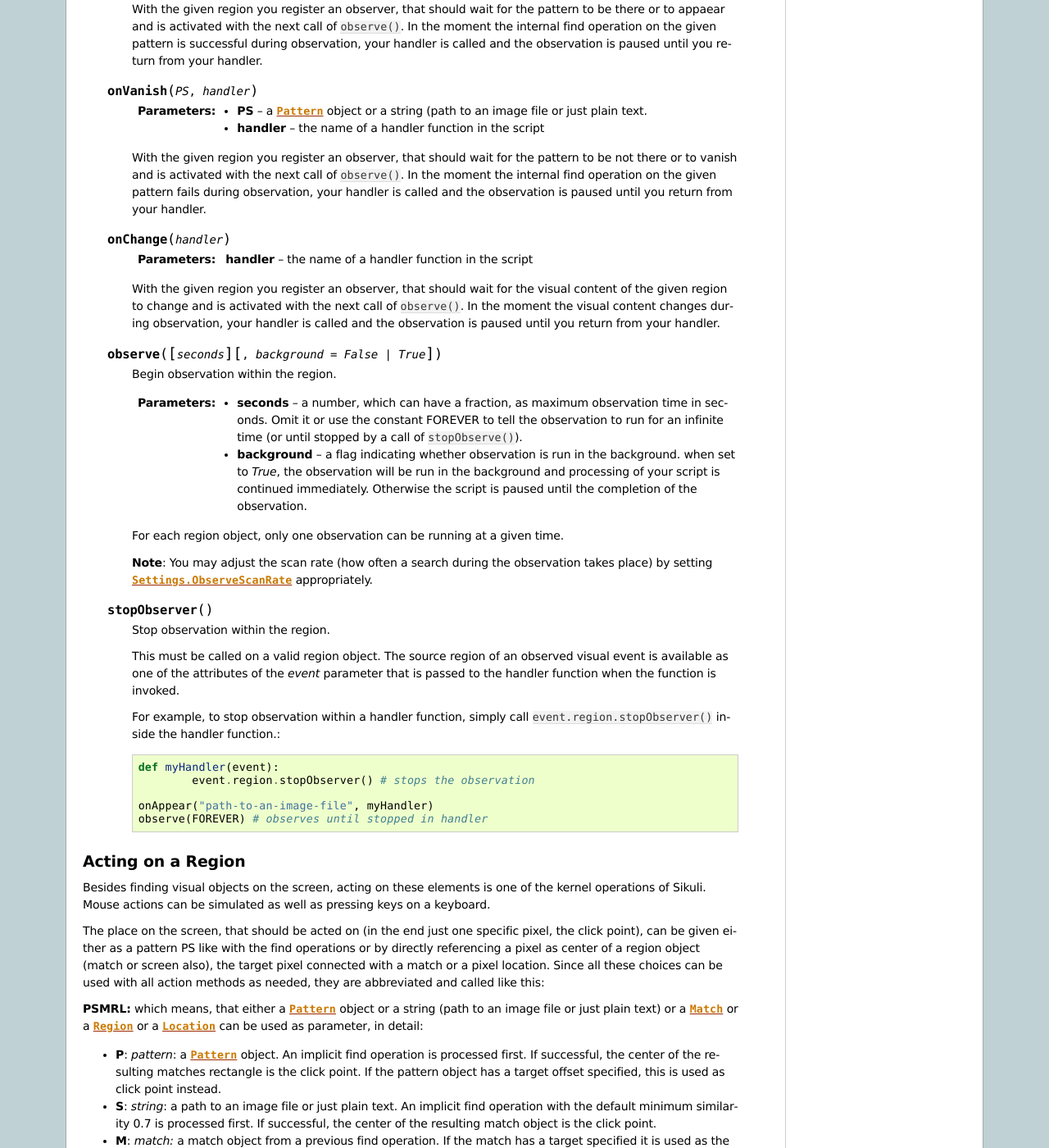
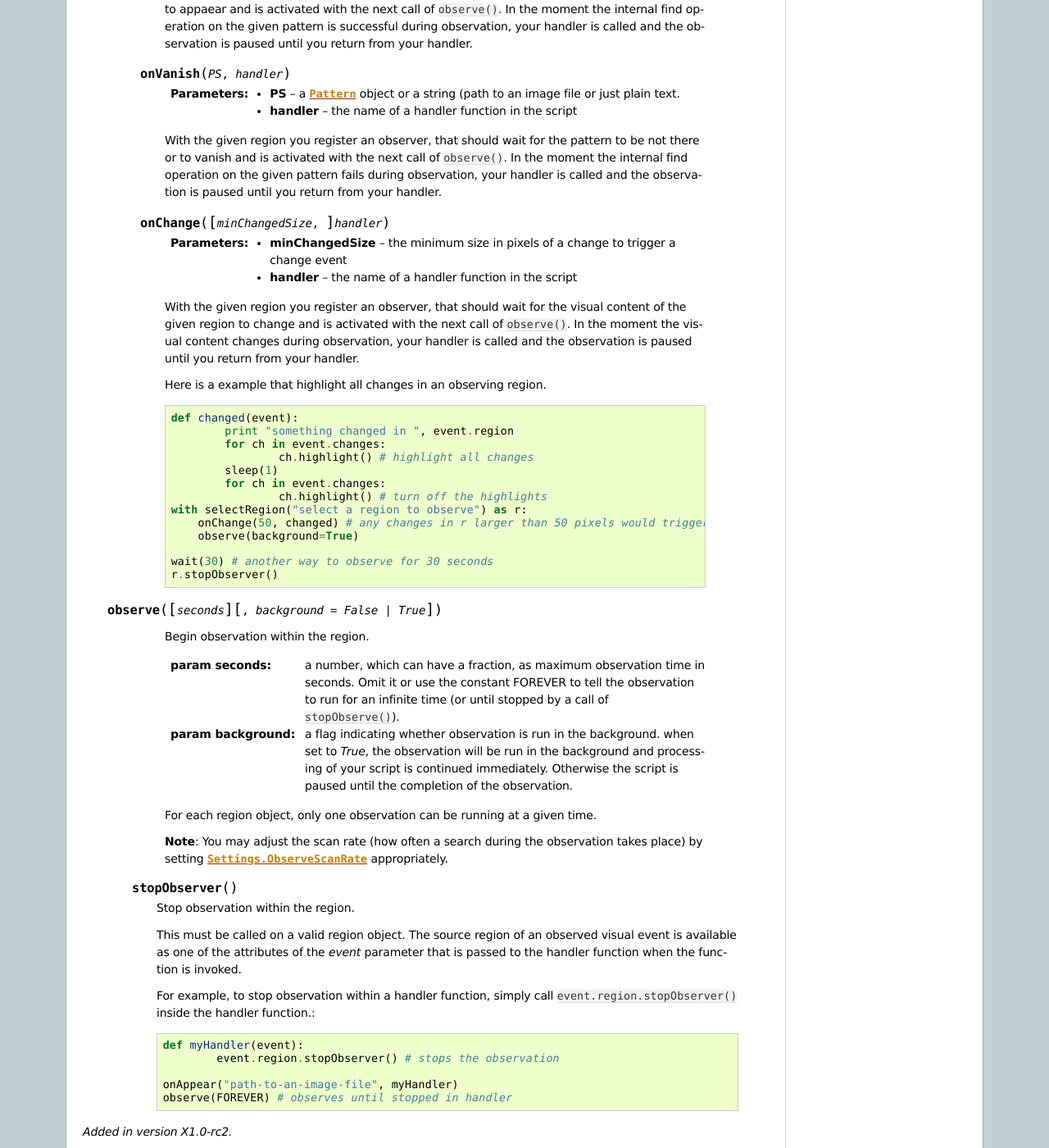
Before and after one commit to sikuli/sikuli, a Sphinx documentation site: the page built from docs/source/region.rst, in a window 1280 px wide and 1400 px high, scrolled down 8230 px. Shown: the whole window at 82% size. Built offline with Sphinx 7.4.7, drawn with Linux system fonts in a browser that asks for light colours; some of the changed text lies outside the part shown.

Commit message:
updated doc to introduce SikuliEvent class and new onChange usage

```diff
--- a/docs/source/region.rst
+++ b/docs/source/region.rst
@@ -468,11 +469,8 @@
 Observing Visual Events in a Region
 -----------------------------------
 
-This feature allows to some extent the implementation of visual event driven
-programming.
-
-You can tell a region to observe that something appears or vanishes or the
-content changes at all. Using the methods
+You can tell a region to observe that something appears or vanishes,
+or something changes in that region. Using the methods
 :py:meth:`Region.onAppear`, :py:meth:`Region.onVanish` and :py:meth:`Region.onChange`,
 you register an event observer that starts its observation when you
 call :py:meth:`Region.observe`. Each region object can have exactly one observation active and
@@ -570,8 +569,9 @@
 		given pattern fails during observation, your handler is called and the
 		observation is paused until you return from your handler.
 
-	.. py:method:: onChange(handler)
+	.. py:method:: onChange([minChangedSize], handler)
 
+		:param minChangedSize: the minimum size in pixels of a change to trigger a change event
 		:param handler: the name of a handler function in the script
 
 		With the given region you register an observer, that should wait for
@@ -580,7 +580,25 @@
 		during observation, your handler is called and the observation is
 		paused until you return from your handler.
 
-	.. py:method:: observe([seconds], [background = False | True])
+		Here is a example that highlight all changes in an observing region.
+		::
+
+			def changed(event):
+				print "something changed in ", event.region
+				for ch in event.changes:
+					ch.highlight() # highlight all changes
+				sleep(1)
+				for ch in event.changes:
+					ch.highlight() # turn off the highlights
+			with selectRegion("select a region to observe") as r:
+			    onChange(50, changed) # any changes in r larger than 50 pixels would trigger the changed function
+			    observe(background=True)
+
+			wait(30) # another way to observe for 30 seconds
+			r.stopObserver()
+
+
+   .. py:method:: observe([seconds], [background = False | True])
 
 		Begin observation within the region.
 
@@ -618,6 +636,42 @@
 
 			onAppear("path-to-an-image-file", myHandler)
 			observe(FOREVER) # observes until stopped in handler
+
+
+.. versionadded:: X1.0-rc2
+.. py:class:: SikuliEvent
+
+   .. py:attribute:: type
+
+   The :py:attr:`type` of this event can be
+   :py:const:`SikuliEvent.Type.APPEAR`, :py:const:`SikuliEvent.Type.VANISH`,
+   or :py:const:`SikuliEvent.Type.CHANGE`.
+
+   .. py:attribute:: pattern
+
+   The source pattern that triggers this event. This's only valid
+   in appear and vanish events.
+
+   .. py:attribute:: region
+
+   The source region of this event.
+
+   .. py:attribute:: match
+
+   In an appear event, *match* saves the top :py:class:`Match` object
+   that appears in the observed region.
+
+   In a vanish event, *match* saves the *last* :py:class:`Match` object
+   that was in the observed region but vanishes.
+
+   This attribute is not valid in a change event.
+
+   .. py:attribute:: changes
+
+   This attribute is valid only in a change event.
+
+   This *changes* attribute is a list of :py:class:`Match` objects that
+   change and their sizes are at least :py:meth:`minChangedSize <Region.onChange>` pixels.
 
 
 .. _ActingonaRegion:
```
Also changed, not shown: other parts of docs/source/region.rst (+5 -3 lines), 2 other files.
